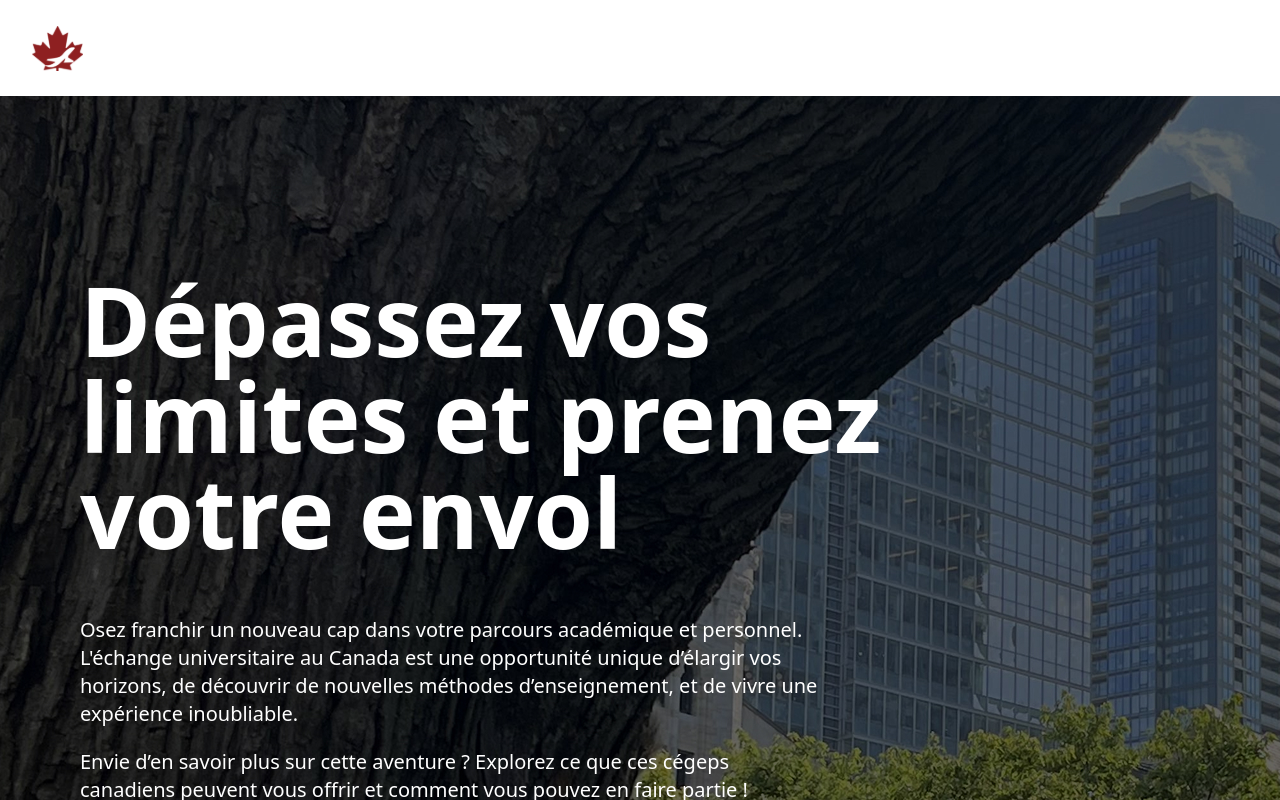
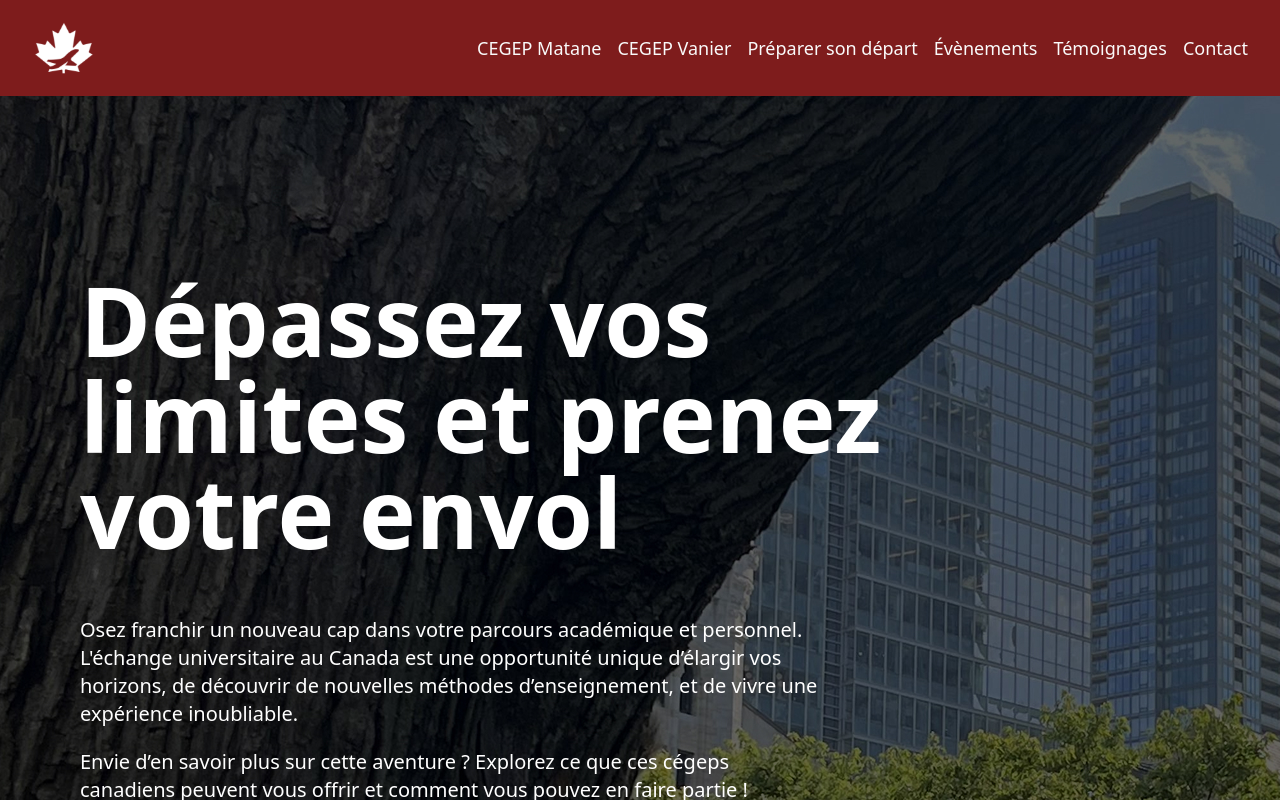
Before and after one commit to MaelleCoquelet/projetco_canada-mcoquelet_pmeloni_hpetit_cvincent, a Nuxt app: page / in a window 1280 px wide. Shown: the top 800 px of the page. Built offline with nearby package versions, Linux system fonts and the light colour scheme.

Commit message:
finition du header et menu

```diff
--- a/app.vue
+++ b/app.vue
@@ -1,9 +1,12 @@
 <template>
-  <HeaderPage />
-  <div>
-    <NuxtRouteAnnouncer />
-
+  <div class="bg-red-900">
+    <HeaderPage />
+    <div>
+      <NuxtRouteAnnouncer />
+    </div>
+    <div class="bg-white">
+      <NuxtPage />
+    </div>
+    <FooterPage />
   </div>
-  <NuxtPage />
-  <FooterPage />
 </template>
--- a/components/HeaderPage.vue
+++ b/components/HeaderPage.vue
@@ -28,17 +28,24 @@ onBeforeUnmount(() => {
 });
 </script>
 
+<!--
 <template>
-    <header class="sticky top-0 flex items-center justify-between text-zinc-50 text-[28px] p-8 h-24">
+    <header class="sticky top-0 flex items-center justify-between text-zinc-50 text-[28px] p-8 h-24 bg-transparent">
         <div class="flex justify-between items-center">
-            <a href="../" :class="{ 'hidden': isMenuOpen }"><img src="../public/icons/logo_liftoff.svg"
-                    alt="Logo de LiftOff Mmi"></a>
+            <a href="../"><img src="../public/icons/logo_liftoff.svg" alt="Logo de LiftOff Mmi"></a>
         </div>
-        <a href="../" class="opacity-0 absolute z-10 md:hidden"
-            :class="{ 'opacity-100 transform transition duration-500': isMenuOpen }"><img
-                src=" ../public/icons/logo_mmi_white.png" alt="Logo de LiftOff Mmi" class="h-[50px]"></a>
+        <nav class="hidden md:flex gap-4 text-lg">
+            <ul class="flex gap-4">
+                <li><a href="/matane">CEGEP Matane</a></li>
+                <li><a href="/vanier">CEGEP Vanier</a></li>
+                <li><a href="/preparer-son-depart">Préparer son départ</a></li>
+                <li><a href="">Évènements</a></li>
+                <li><a href="">Témoignages</a></li>
+                <li><a href="">Contact</a></li>
+            </ul>
+        </nav>
         <button
-            class="relative z-10 flex h-4 w-6 flex-col justify-between md:hidden *:block *:ease *:h-[2px] *:w-full *:transform *:rounded-full *:bg-white *:transition *:duration-300"
+            class="relative z-10 flex h-4 w-6 flex-col justify-between md:hidden *:block *:ease *:h-[2px] *:w-full *:transform *:rounded-full *:bg-white *:transition *:duration-300 menu-toggle"
             @click="toggleMenu">
             <span :class="{ 'translate-y-[6px] rotate-45': isMenuOpen }"></span>
             <span :class="{ 'opacity-0': isMenuOpen }"></span>
@@ -58,3 +65,46 @@ onBeforeUnmount(() => {
         </nav>
     </header>
 </template>
+-->
+
+<template>
+    <header class="sticky top-0 flex items-center justify-between text-zinc-50 text-[28px] p-8 h-24 bg-red-900 bg-opacity-80">
+        <div class="flex justify-between items-center w-16 h-16">
+            <a href="../" :class="{ 'hidden': isMenuOpen }"><img src="../public/icons/logo_liftoff.svg"
+                    alt="Logo de LiftOff Mmi"></a>
+        </div>
+        <a href="../" class="opacity-0 absolute z-10 md:hidden"
+            :class="{ 'opacity-100 transform transition duration-500': isMenuOpen }"><img
+                src=" ../public/icons/logo_mmi_white.png" alt="Logo de LiftOff Mmi" class="h-[50px]"></a>
+        <button
+            class="relative z-10 flex h-4 w-6 flex-col justify-between md:hidden *:block *:ease *:h-[2px] *:w-full *:transform *:rounded-full *:bg-white *:transition *:duration-300"
+            @click="toggleMenu">
+            <span :class="{ 'translate-y-[6px] rotate-45': isMenuOpen }"></span>
+            <span :class="{ 'opacity-0': isMenuOpen }"></span>
+            <span :class="{ '-translate-y-[8px] -rotate-45': isMenuOpen }"></span>
+        </button>
+
+        <nav :class="{ 'translate-x-0': isMenuOpen, 'translate-x-full': !isMenuOpen }"
+            class="fixed top-0 right-0 h-full w-full bg-red-900 text-white transform transition-transform duration-300 ease-in-out pt-24 md:hidden">
+            <ul class="flex flex-col gap-8 text-right px-8 *:*:border-b-2 *:*:border-zinc-50 *:*:pb-1">
+                <li><a href="/matane">CEGEP Matane</a></li>
+                <li><a href="/vanier">CEGEP Vanier</a></li>
+                <li><a href="/preparer-son-depart">Préparer son départ</a></li>
+                <li><a href="">Évènements</a></li>
+                <li><a href="">Témoignages</a></li>
+                <li><a href="">Contact</a></li>
+            </ul>
+        </nav>
+
+        <nav class="hidden md:flex gap-4 text-lg">
+            <ul class="flex gap-4">
+                <li><a href="/matane">CEGEP Matane</a></li>
+                <li><a href="/vanier">CEGEP Vanier</a></li>
+                <li><a href="/preparer-son-depart">Préparer son départ</a></li>
+                <li><a href="">Évènements</a></li>
+                <li><a href="">Témoignages</a></li>
+                <li><a href="">Contact</a></li>
+            </ul>
+        </nav>
+    </header>
+</template>
```
Also changed, not shown: public/icons/logo_liftoff.svg.
